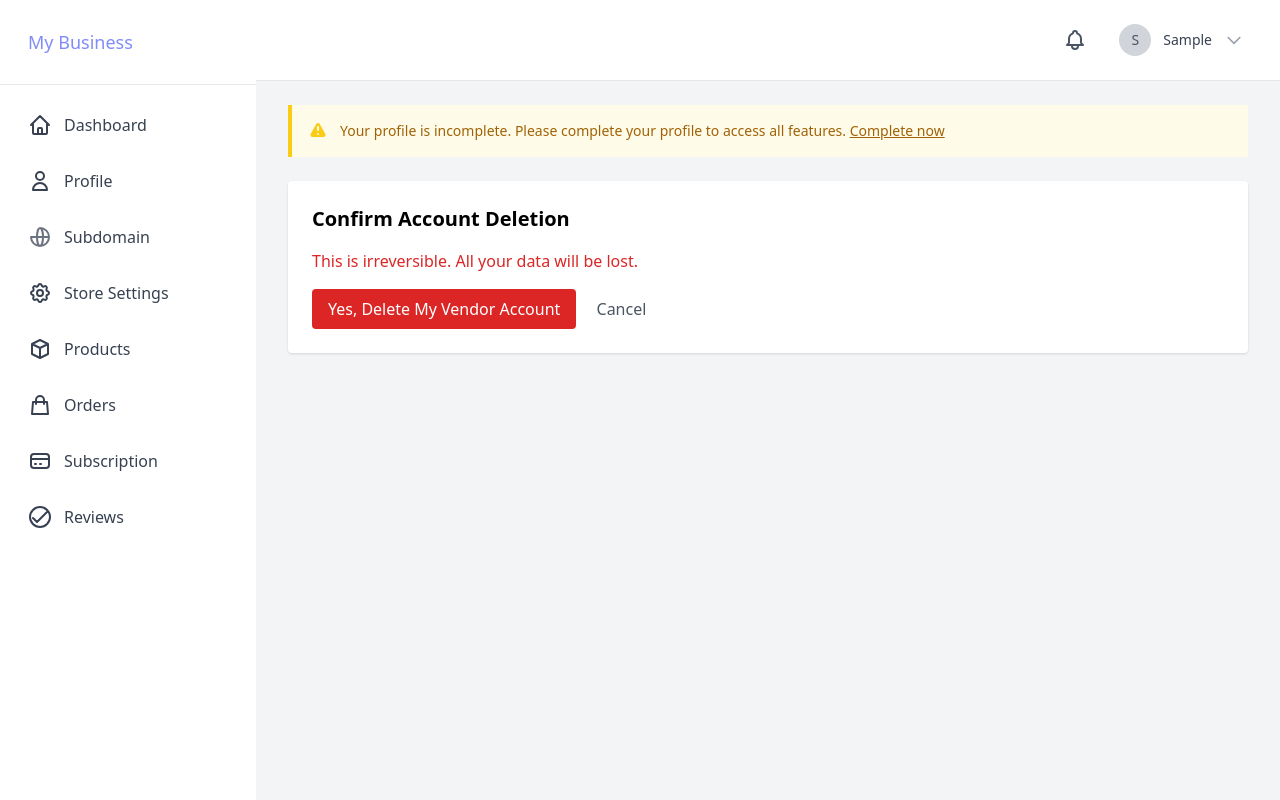
After one commit to sumanpaudel1/Platform, a Django app: page /home/delete-account/ in a window 1280 px wide. The commit adds this page. Run offline with Django 5.2, Linux system fonts and the light colour scheme; the visitor is signed in with stand-in values (Sample User, id 1); data that the repository does not hold is empty; parts of the project's set-up code (start-up, migrations or seed data) failed here and were passed over; some libraries are stand-ins or nearby versions.

Commit message:
implement vendor account  and customer account delete logic

```diff
--- a/Backend/accounts/templates/accounts/edit_profile.html
+++ b/Backend/accounts/templates/accounts/edit_profile.html
@@ -1,4 +1,4 @@
-<!-- filepath: /c:/Users/Asus/Desktop/level-6/Final Year Project & Professionalism/Final_Year_Project/Backend/accounts/templates/accounts/edit_profile.html -->
+
 <!DOCTYPE html>
 <html lang="en">
 <head>
--- /dev/null
+++ b/Backend/accounts/templates/accounts/vendor_confirm_delete.html
@@ -0,0 +1,16 @@
+{% extends 'accounts/home.html' %}
+{% block dashboard_content %}
+  <div class="p-6 bg-white rounded shadow">
+    <h2 class="text-xl font-semibold mb-4">Confirm Account Deletion</h2>
+    <form method="post">
+      {% csrf_token %}
+      <p class="mb-4 text-red-600">This is irreversible. All your data will be lost.</p>
+      <button type="submit"
+              class="px-4 py-2 bg-red-600 text-white rounded hover:bg-red-700">
+        Yes, Delete My Vendor Account
+      </button>
+      <a href="{% url 'accounts:vendor_profile' %}"
+         class="ml-4 text-gray-600 hover:underline">Cancel</a>
+    </form>
+  </div>
+{% endblock %}
--- a/Backend/accounts/urls.py
+++ b/Backend/accounts/urls.py
@@ -118,6 +118,14 @@
     views.vendor_reply,
     name='vendor_reply'
   ),
+
+    path("home/delete-account/", views.vendor_delete_account,
+         name="vendor_delete_account"),
+
+    # Customer
+    path("<str:subdomain>.platform/customer/delete-account/",
+         views.customer_delete_account,
+         name="customer_delete_account"),
 ]
 
     # path('home/products/<int:product_id>/add-color/', views.add_product_color, name='add_product_color'),
--- a/Backend/accounts/views.py
+++ b/Backend/accounts/views.py
@@ -2468,3 +2468,39 @@
         rev.reply = request.POST.get('reply','').strip()
         rev.save()
     return redirect('accounts:vendor_reviews', subdomain=subdomain)
+
+
+
+
+from django.contrib.auth import logout
+from django.contrib.auth.decorators import login_required
+from django.shortcuts import render, redirect, get_object_or_404
+from .models import Customer, Subdomain
+
+@login_required
+def vendor_delete_account(request):
+    """Show confirmation; on POST delete the Vendor user and log out."""
+    if request.method == "POST":
+        user = request.user
+        logout(request)
+        user.delete()
+        return redirect("accounts:landing_page")
+    return render(request, "accounts/vendor_confirm_delete.html")
+
+
+def customer_delete_account(request, subdomain):
+    """
+    Show confirmation; on POST delete the logged-in Customer (session based),
+    flush session and redirect to register.
+    """
+    sub = subdomain.replace(".platform", "")
+    vendor = get_object_or_404(Subdomain, subdomain=sub).vendor
+    cust_id = request.session.get("customer_id")
+    customer = get_object_or_404(Customer, id=cust_id)
+    if request.method == "POST":
+        request.session.flush()
+        customer.delete()
+        return redirect("accounts:customer_register", subdomain=subdomain)
+    return render(request, "accounts/customer_confirm_delete.html", {
+        "vendor": vendor
+    })
```
Also changed, not shown: Backend/accounts/templates/accounts/customer_confirm_delete.html (added, +16 -0 lines), Backend/accounts/templates/accounts/customer_profile.html (+9 -0 lines), Backend/accounts/templates/accounts/profile.html (+9 -0 lines).
